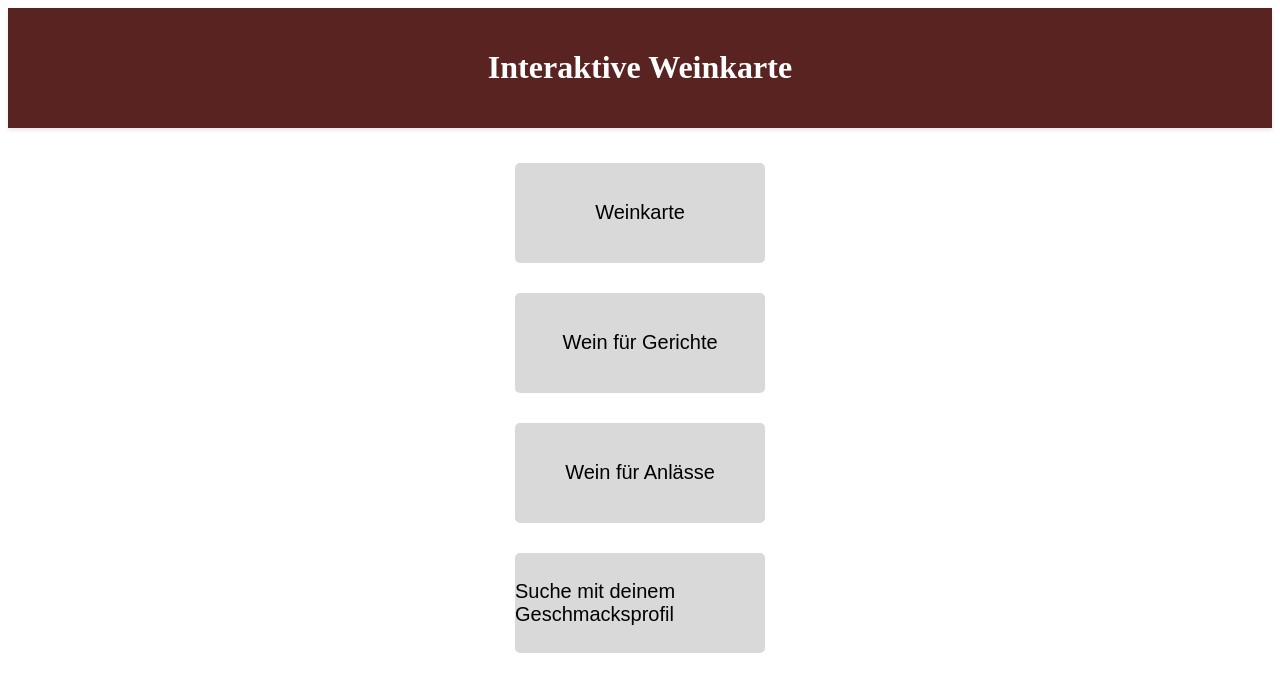
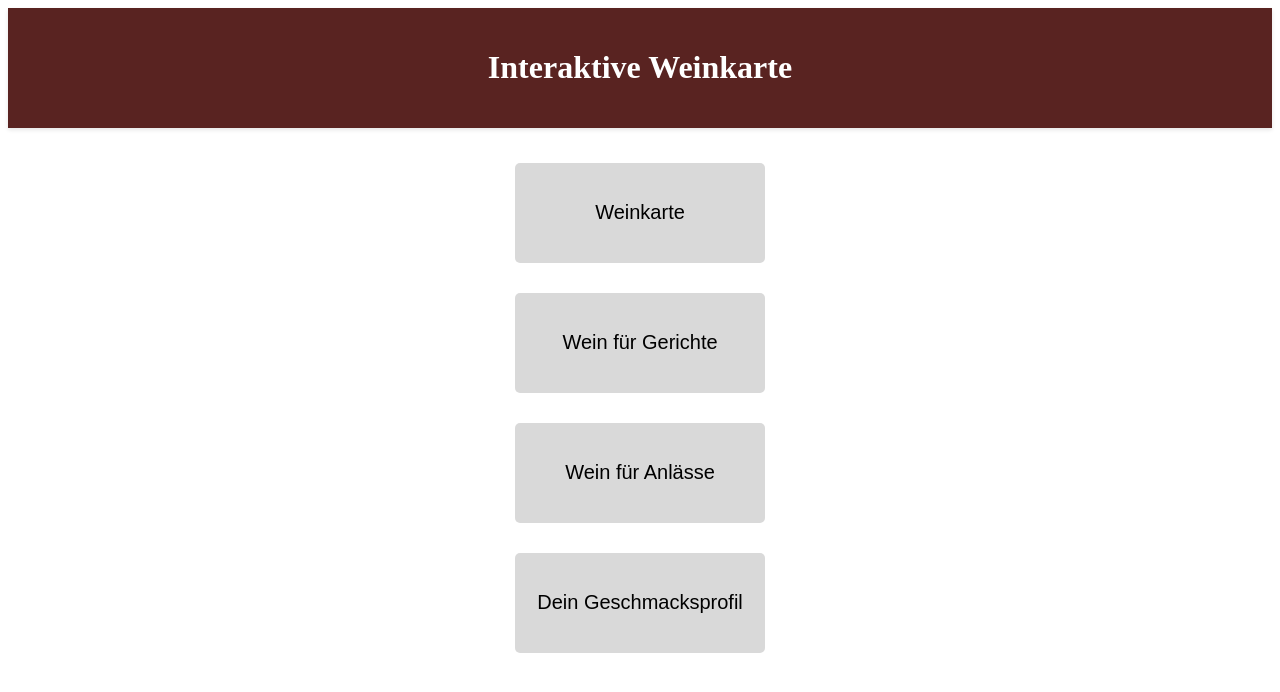
Before and after one commit to Nizii/bachelor_ui, a Nuxt app: page / in a window 1280 px wide. Shown: the top 692 px of the page. Built offline with nearby package versions, Linux system fonts and the light colour scheme.

Commit message:
changed name for btn

```diff
--- a/components/OverviewButtonGroup.vue
+++ b/components/OverviewButtonGroup.vue
@@ -3,7 +3,7 @@
     <nuxt-link to="/Winemenu" class="button button-1">Weinkarte</nuxt-link>
     <nuxt-link to="/Food" class="button button-2">Wein für Gerichte</nuxt-link>
     <nuxt-link to="/Events" class="button button-3">Wein für Anlässe</nuxt-link>
-    <nuxt-link to="/CustomMenu" class="button button-4">Suche mit deinem Geschmacksprofil</nuxt-link>
+    <nuxt-link to="/CustomMenu" class="button button-4">Dein Geschmacksprofil</nuxt-link>
   </div>
 </template>
 
```
